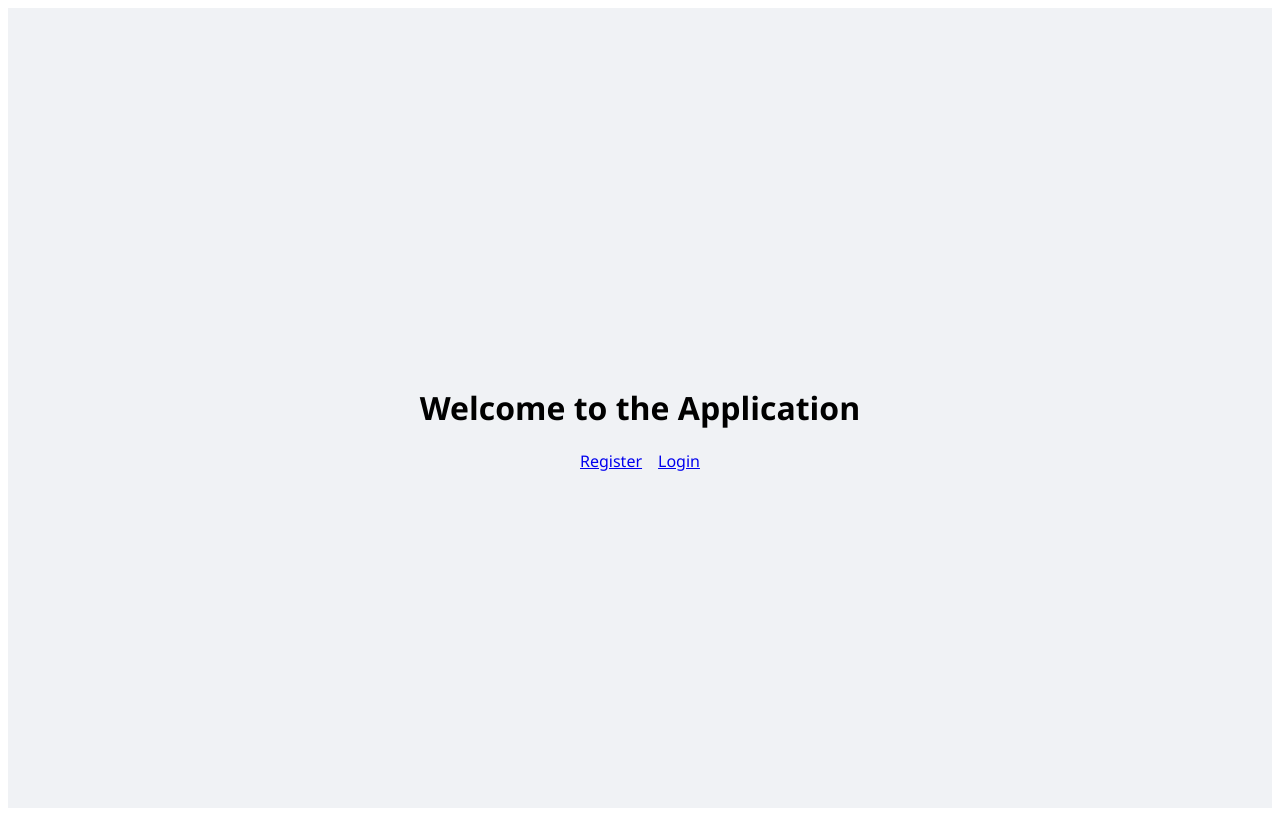
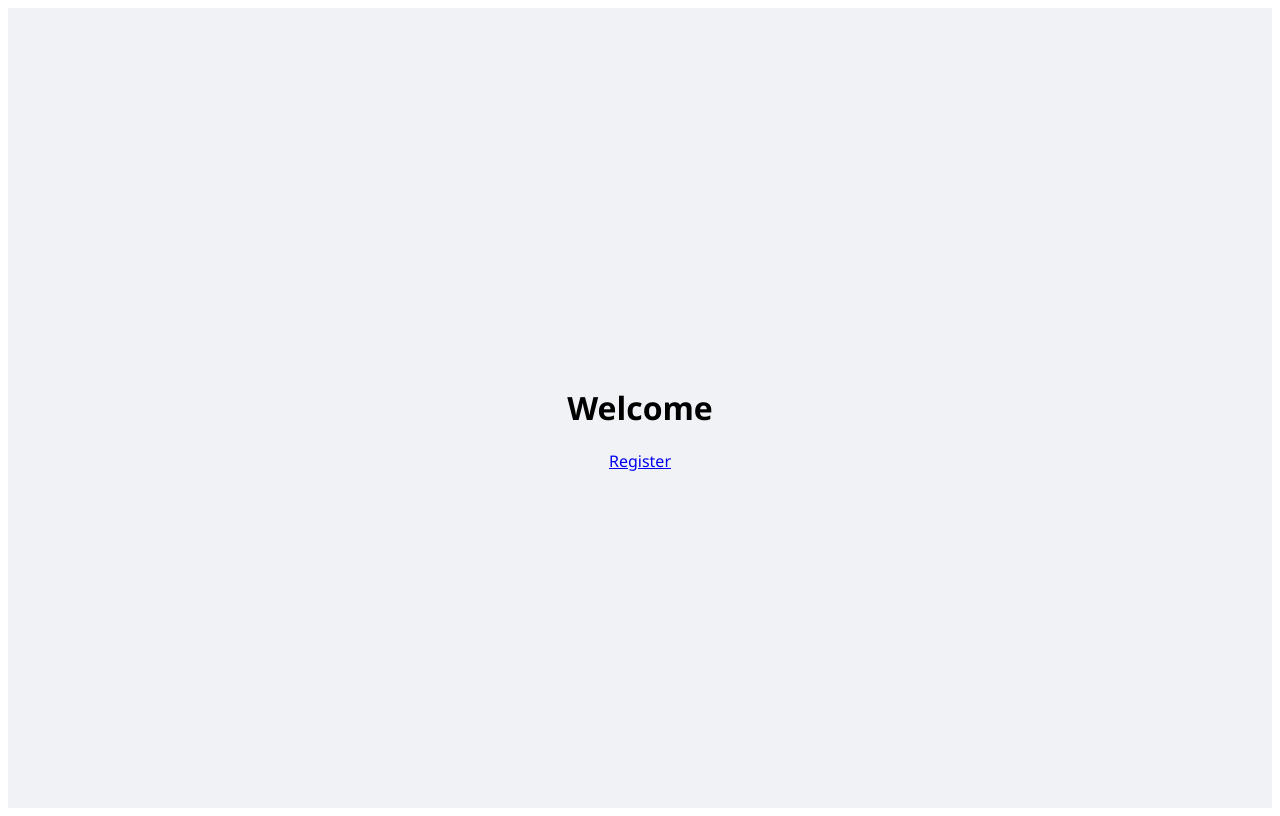
Before and after one commit to officialsamtech/vue-fingerprint-demo, a Vue app in the folder frontend/: page / in a window 1280 px wide. Built offline with nearby package versions, Linux system fonts and the light colour scheme.

Commit message:
fix db issue

```diff
--- a/frontend/src/components/UserRegister.vue
+++ b/frontend/src/components/UserRegister.vue
@@ -29,9 +29,10 @@ const register = async () => {
       password: password.value,
       username: username.value,
     })
-    .then(() => {
+    .then((response) => {
       toastr.success("Registration successful");
-      router.push("/login");
+      localStorage.setItem("user", response.data.username);
+      router.push("/");
     })
     .catch((error) => {
       if (
--- a/frontend/src/components/WelcomePage.vue
+++ b/frontend/src/components/WelcomePage.vue
@@ -1,14 +1,34 @@
 <template>
   <div class="home-container">
-    <h1>Welcome to the Application</h1>
+    <h1>Welcome {{ username }}</h1>
     <div class="home-links">
-      <router-link to="/register"> Register </router-link>
-      <router-link to="/login"> Login </router-link>
+      <div v-if="!username">
+        <router-link to="/register"> Register </router-link>
+      </div>
     </div>
   </div>
 </template>
 
-  <script setup>
+<script>
+import { ref, onMounted } from "vue";
+
+export default {
+  setup() {
+    const username = ref("");
+
+    onMounted(() => {
+      // Check if username exists in localStorage
+      const storedUsername = localStorage.getItem("user");
+      if (storedUsername) {
+        username.value = storedUsername;
+      }
+    });
+
+    return {
+      username,
+    };
+  },
+};
 </script>
 
   <style scoped>
```
Also changed, not shown: 1 other file (tests, documents, lock files or other folders).
